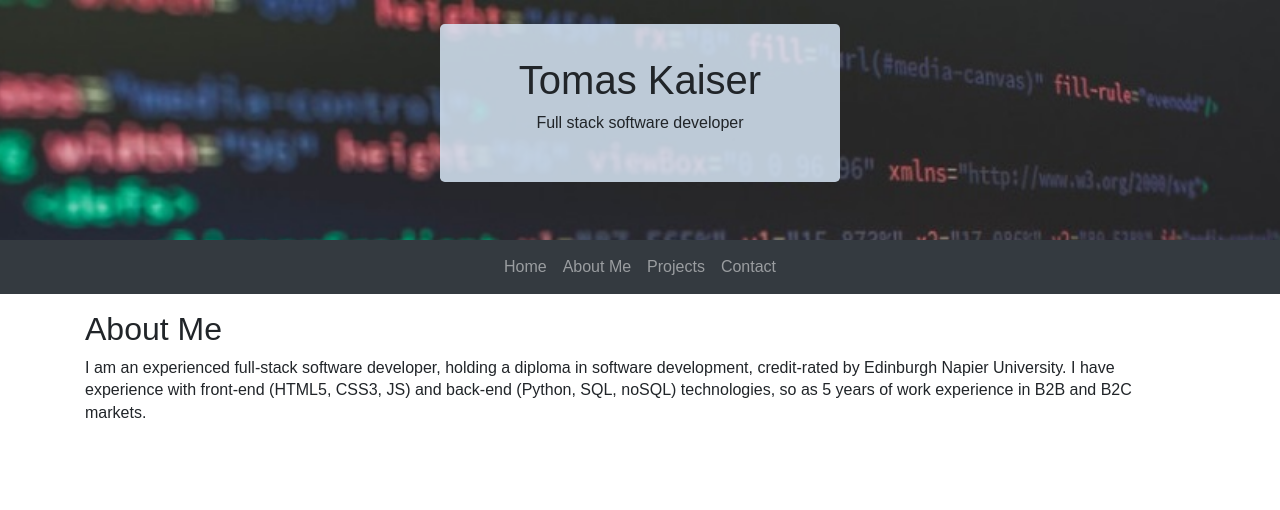
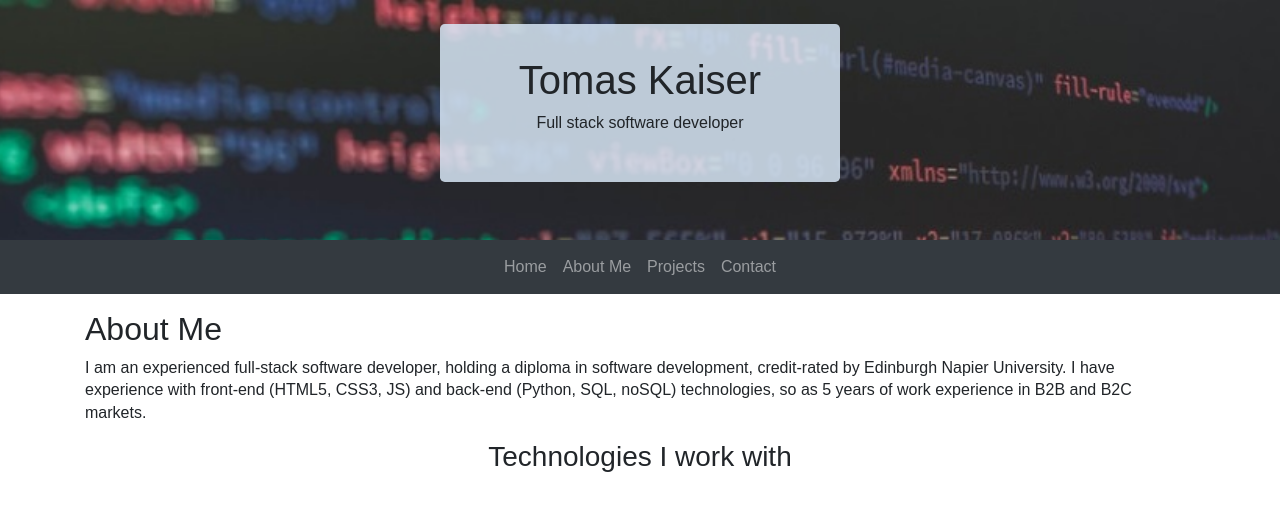
Before and after one commit to Tomas-Kaiser/portfolio, a React (Create React App) app: page / in a window 1280 px wide. Shown: the top 510 px of the page. Built offline with nearby package versions, Linux system fonts and the light colour scheme.

Commit message:
Added articles

```diff
--- a/src/components/layout/AboutMe.js
+++ b/src/components/layout/AboutMe.js
@@ -1,12 +1,19 @@
-import React from 'react';
+import React, { Component } from 'react';
 
-function AboutMe() {
-   return (
-      <section className="about-me container mt-3">
+class AboutMe extends Component {
+   render() {
+     return(
+      <section className="container mt-3">
+         <artical className="about-me">
          <h2>About Me</h2>
          <p>I am an experienced full-stack software developer, holding a diploma in software development, credit-rated by Edinburgh Napier University. I have experience with front-end (HTML5, CSS3, JS) and back-end (Python, SQL, noSQL) technologies, so as 5 years of work experience in B2B and B2C markets.</p>
+         </artical>
+         <artical className="technologies">
+            <h3 className="text-center">Technologies I work with</h3>
+         </artical>
       </section>
-   )
-}
+     )
+   }
+ }
 
 export default AboutMe;
```
Also changed, not shown: src/App.css (+8 -0 lines).
